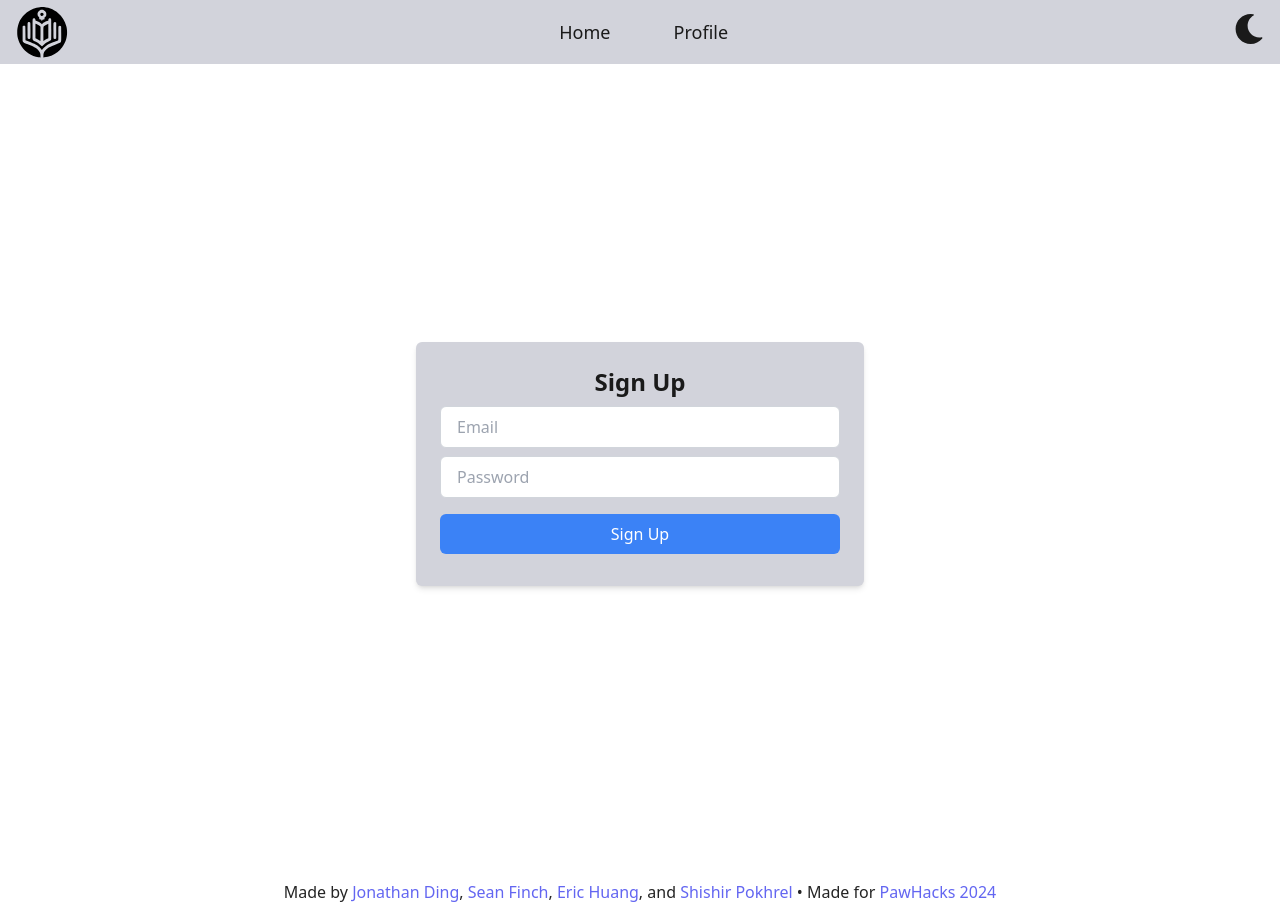
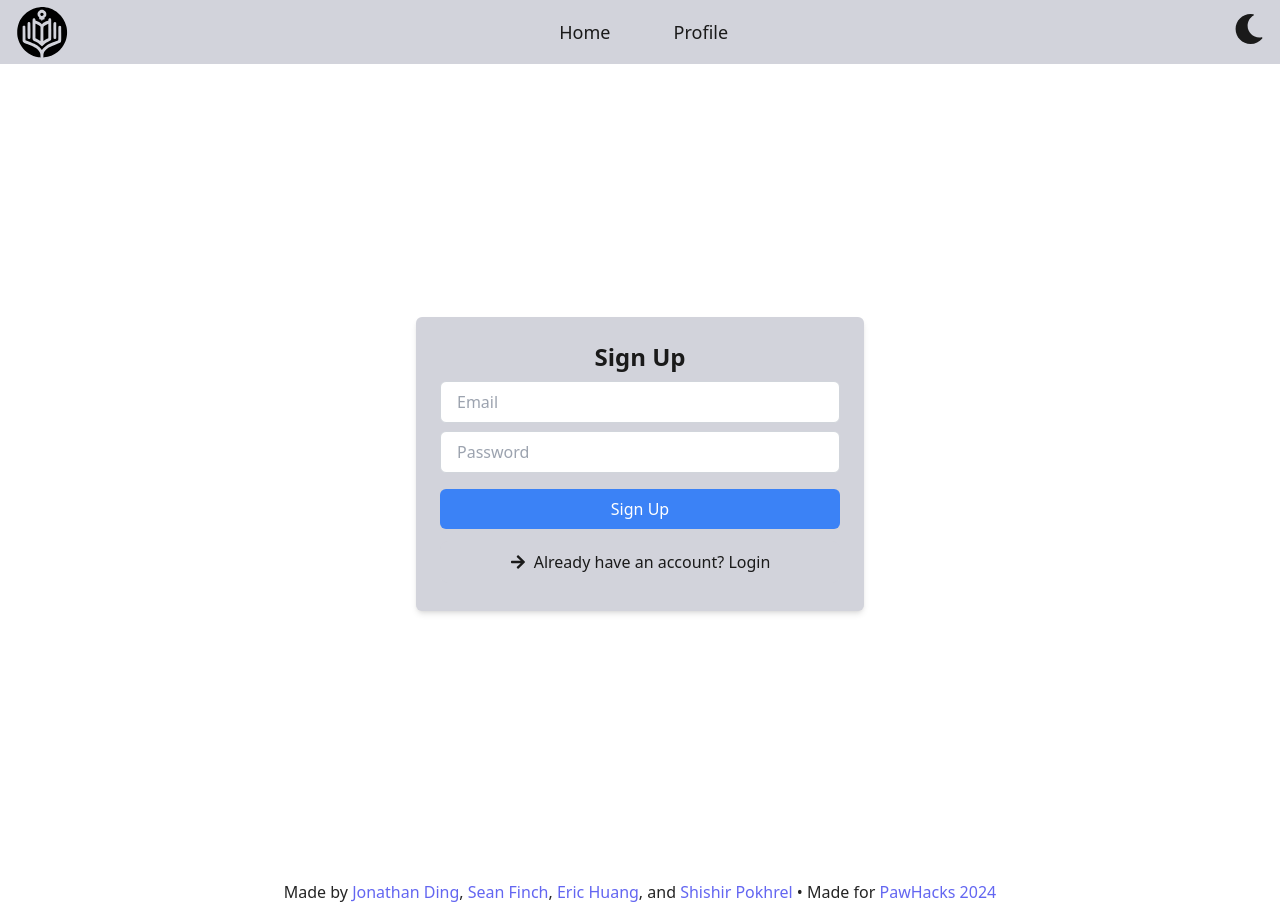
Before and after one commit to Biblio-Connect/BiblioConnect, a React (Vite) app: page /signup in a window 1280 px wide. Built offline with nearby package versions, Linux system fonts and the light colour scheme.

Commit message:
Fix errors

```diff
--- a/src/pages/Signup.tsx
+++ b/src/pages/Signup.tsx
@@ -1,6 +1,33 @@
 import React from "react";
 import SignupForm from "../components/SignupForm";
 import { useTheme } from "../contexts/themeContext";
+import { useNavigate } from "react-router-dom";
+import { FaArrowRight } from "react-icons/fa";
+
+interface ButtonProps {
+  children: React.ReactNode;
+}
+
+const Button: React.FC<ButtonProps> = ({ children }) => {
+  const navigate = useNavigate();
+  const { theme } = useTheme();
+
+  const buttonClass = `flex items-center justify-center w-full my-1 py-2 text-base font-medium border border-transparent rounded-lg hover:border-indigo-600 cursor-pointer transition-colors duration-200 ${
+    theme === "light"
+      ? "bg-ultra-light-mode text-ultra-dark-mode"
+      : "bg-ultra-dark-mode text-light-mode"
+  }`;
+
+  const goToPage = () => {
+    navigate("/signup");
+  };
+
+  return (
+    <button className={buttonClass} onClick={goToPage}>
+      {children}
+    </button>
+  );
+};
 
 interface SignupProps {
   onSignup: (email: string, password: string) => void;
@@ -15,6 +42,10 @@ const Signup: React.FC<SignupProps> = ({ onSignup }) => {
       >
         <h2 className="text-2xl font-semibold text-center">Sign Up</h2>
         <SignupForm onSignup={onSignup} />
+        <Button>
+          <FaArrowRight className="mr-2" />
+          Already have an account? Login
+        </Button>
       </div>
     </div>
   );
--- a/src/pages/biblio.tsx
+++ b/src/pages/biblio.tsx
@@ -1,5 +1,4 @@
 import React from "react";
-import { TbBrandTinder } from "react-icons/tb";
 import { useTheme } from "../contexts/themeContext";
 
 const Binder: React.FC = () => {
```
Also changed, not shown: 1 other file (tests, documents, lock files or other folders).
